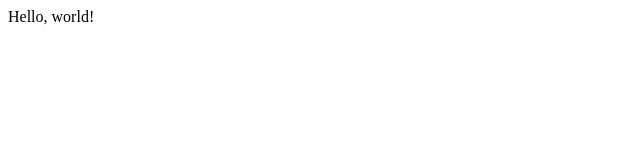
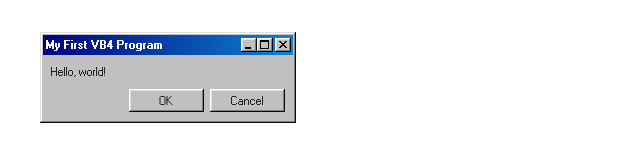
Before and after one commit to MattCruikshank/desktop, a plain HTML site: page index.html in a window 1280 px wide. Shown: the whole page, without its empty margins (0-640 px from the left). Drawn offline with nearby package versions, Linux system fonts and the light colour scheme.

Commit message:
Update index.html

```diff
--- a/index.html
+++ b/index.html
@@ -1,3 +1,32 @@
-<body>
-Hello, world!
-</body>
+<!DOCTYPE html>
+<html>
+  <head>
+    <title>98.css example</title>
+    <meta charset="UTF-8" />
+
+    <link rel="stylesheet" href="https://unpkg.com/98.css@0.1.4/build/98.css" />
+  </head>
+
+  <body>
+    <div class="window" style="margin: 32px; width: 250px">
+      <div class="title-bar">
+        <div class="title-bar-text">
+          My First VB4 Program
+        </div>
+
+        <div class="title-bar-controls">
+          <button aria-label="Minimize"></button>
+          <button aria-label="Maximize"></button>
+          <button aria-label="Close"></button>
+        </div>
+      </div>
+      <div class="window-body">
+        <p>Hello, world!</p>
+        <section class="field-row" style="justify-content: flex-end">
+          <button>OK</button>
+          <button>Cancel</button>
+        </section>
+      </div>
+    </div>
+  </body>
+</html>
```
